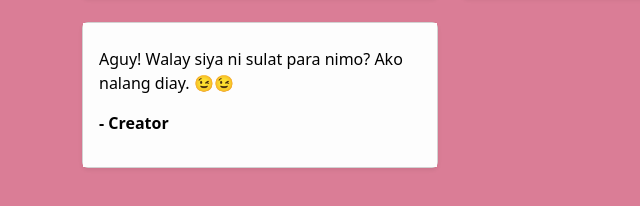
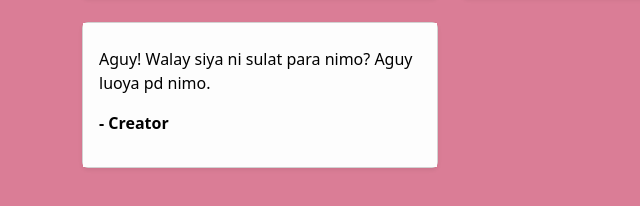
Before and after one commit to petemabalod/rtpm-valentines-day, a plain HTML site: page index.html in a window 1280 px wide. Shown: the part 8138-8344 px from the top of the page, 0-640 px from the left. Drawn offline with nearby package versions, Linux system fonts and the light colour scheme.

Commit message:
Update index.html

```diff
--- a/index.html
+++ b/index.html
@@ -479,7 +479,7 @@ Please do not feel burdened or pressured with my confession, as this is nothing
                 <div class="card shadow-sm">
                     <div class="card-body" style="background-color:rgb(253, 253, 253);">
                         <h5 class="card-title text-black"></h5>
-                        <p style="color: #000000;">Aguy! Walay siya ni sulat para nimo? Ako nalang diay. 😉😉</p>
+                        <p style="color: #000000;">Aguy! Walay siya ni sulat para nimo? Aguy luoya pd nimo.</p>
                         <p class="fw-bold text-black">- Creator</p>
                     </div>
                 </div>
```
